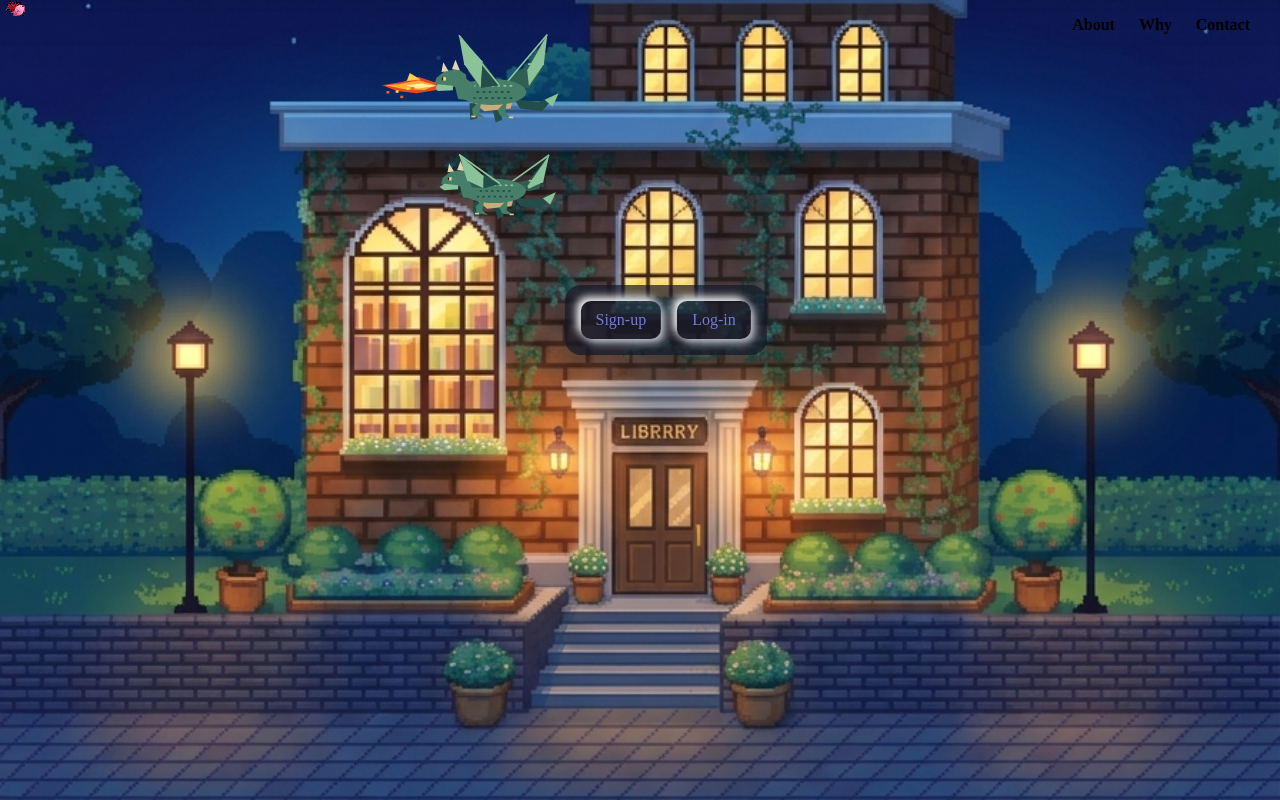
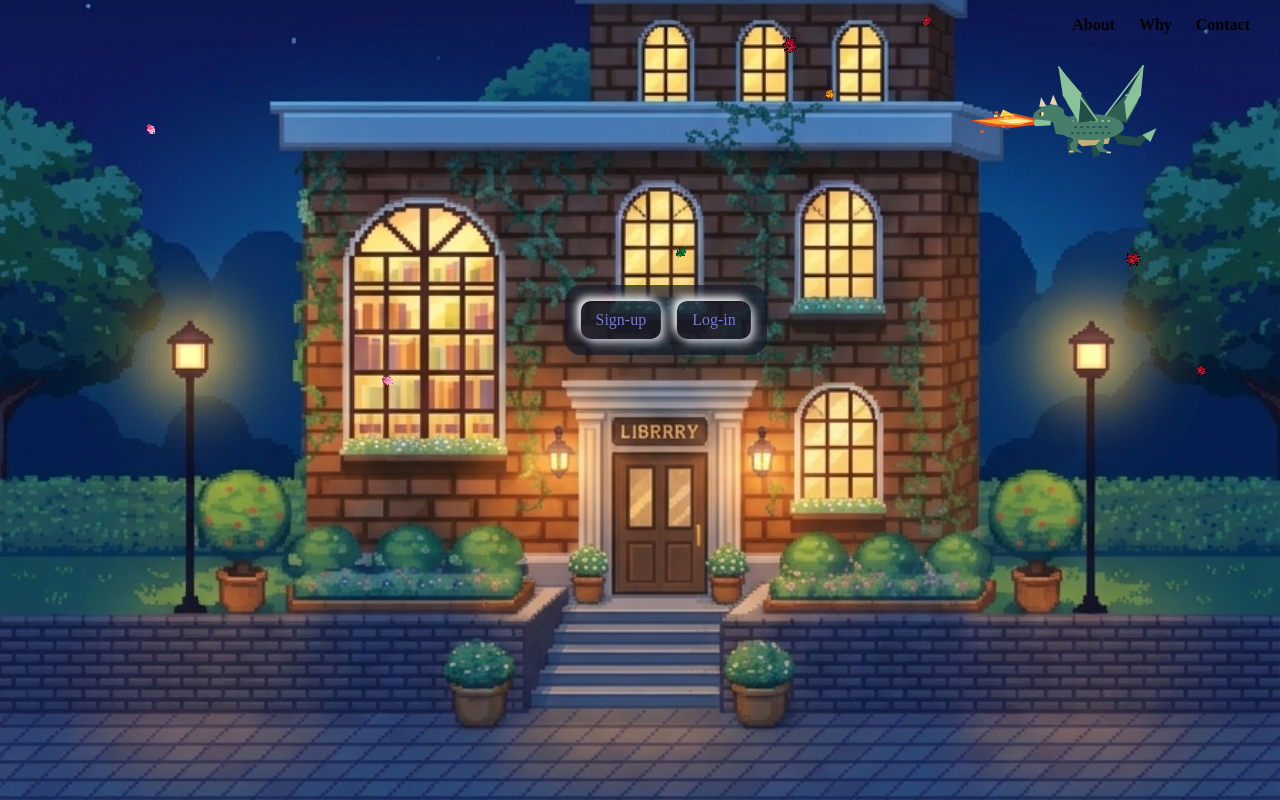
Before and after one commit to 87Delta/library, a plain HTML site: page index.html in a window 1280 px wide. Drawn offline with Linux system fonts and the light colour scheme.

Commit message:
modified:   index.html 	modified:   scripts/dragon_script.js 	modified:   scripts/script.js 	modified:   styles/dragon.css 	modified:   styles/style.css

```diff
--- a/index.html
+++ b/index.html
@@ -10,7 +10,7 @@
 <body class="library-hero">
     <div class="leaf-container" id="leaf-container"></div>
     <div class="dragon-scene">
-        <canvas id="dragonCanvas" width="680" height="340"></canvas>
+        <canvas id="dragonCanvas"></canvas>
     </div>
     <h1 id="title"></h1>
     <div class="top-links">
--- a/scripts/dragon_script.js
+++ b/scripts/dragon_script.js
@@ -1,14 +1,23 @@
 const canvas = document.getElementById("dragonCanvas");
 const ctx = canvas.getContext("2d");
 
-const W = 680;
-const H = 340;
+let W = 0;
+let H = 0;
+
+function resizeCanvas() {
+    const pixelRatio = window.devicePixelRatio || 1;
+    W = window.innerWidth;
+    H = window.innerHeight;
+    canvas.width = Math.round(W * pixelRatio);
+    canvas.height = Math.round(H * pixelRatio);
+    ctx.setTransform(pixelRatio, 0, 0, pixelRatio, 0, 0);
+}
+
+window.addEventListener("resize", resizeCanvas);
+resizeCanvas();
 
 let dragons = [];
 let paused = false;
-
-let flightCount = 0;
-let fireCount = 0;
 
 let speed = 1;
 let lastTime = 0;
@@ -46,10 +55,11 @@ const colors = [
 function spawnDragon() {
 const direction =
     Math.random() < 0.5 ? 1 : -1;
+const verticalInset = Math.min(90, H / 2);
 const dragon = {
     x: direction === 1 ? -140 : W + 140,
 
-    y: random(75, 245),
+    y: random(verticalInset, H - verticalInset),
 
     direction,
 
@@ -68,10 +78,6 @@ const dragon = {
     ]
 };
 dragons.push(dragon);
-flightCount++;
-document.getElementById(
-    "flightCount"
-).textContent = flightCount;
 }
 
 // Drawing helper
@@ -106,7 +112,11 @@ dragon.x +=
     dragon.direction * dt * 66 * speed;
 
 dragon.y += dragon.vy;
-if (dragon.y < 55 || dragon.y > 260) {
+const verticalInset = Math.min(90, H / 2);
+if (
+    dragon.y < verticalInset ||
+    dragon.y > H - verticalInset
+) {
     dragon.vy *= -1;
 }
 
@@ -120,12 +130,6 @@ if (
     dragon.fire = 0.85;
 
     dragon.fireWait = random(2, 5);
-
-    fireCount++;
-
-    document.getElementById(
-        "fireCount"
-    ).textContent = fireCount;
 }
 if (dragon.fire > 0) {
     dragon.fire -= dt;
@@ -399,8 +403,9 @@ ctx.clearRect(0, 0, W, H);
 }
 
 // Main animation loop
-function animate(time) {
-requestAnimationFrame(animate);
+function animateDragons(time) {
+
+requestAnimationFrame(animateDragons);
 const dt = Math.min(
     (time - lastTime) / 1000,
     0.05
@@ -426,8 +431,8 @@ dragons.forEach(dragon => {
 
 // Remove dragons outside the screen
 dragons = dragons.filter(dragon =>
-    dragon.x > -170 &&
-    dragon.x < W + 170
+    dragon.x > -180 &&
+    dragon.x < W + 180
 );
 }
 
@@ -436,4 +441,4 @@ spawnDragon();
 
 nextSpawn = performance.now() + 85000;
 
-requestAnimationFrame(animate);
+requestAnimationFrame(animateDragons);
--- a/scripts/script.js
+++ b/scripts/script.js
@@ -129,7 +129,7 @@ leaves.push({
 });
 }
 
-function animate() {
+function animateLeaves() {
 // Smoothly interpolate current wind toward target gust
 wind += (targetWind - wind) * 0.015;
 
@@ -173,9 +173,9 @@ for (let i = leaves.length - 1; i >= 0; i--) {
   }
 }
 
-requestAnimationFrame(animate);
+requestAnimationFrame(animateLeaves);
 }
 
 // Start animation loop and spawn timer
-animate();
+animateLeaves();
 setInterval(spawnLeaf, 400);
--- a/styles/dragon.css
+++ b/styles/dragon.css
@@ -1,11 +1,15 @@
 .dragon-scene {
-    width: auto;
-    height: 340px;
+    position: fixed;
+    inset: 0;
+    width: 100vw;
+    height: 100vh;
     overflow: hidden;
+    pointer-events: none;
+    z-index: 1;
 }
 
-@media (max-width: auto) {
-    .dragon-scene {
-        height: 260px;
-    }
+.dragon-scene canvas {
+    display: block;
+    width: 100%;
+    height: 100%;
 }
--- a/styles/style.css
+++ b/styles/style.css
@@ -78,12 +78,16 @@ body {
 
 /* SIGNUP CARD CONTAINER */
 .signupCard{
+  position: relative;
+  z-index: 10;
   display: none;
   place-items: center;
   padding: 30px 15px;
 }
 
 .loginCard{
+  position: relative;
+  z-index: 10;
   display: none;
   place-items: center;
   padding: 30px 15px;
@@ -276,7 +280,7 @@ inset -5px -5px 10px #ffffff;
   height: 100vh;
   pointer-events: none;
   overflow: hidden;
-  z-index: 9999;
+  z-index: 2;
 }
 
 .falling-leaf {
```
